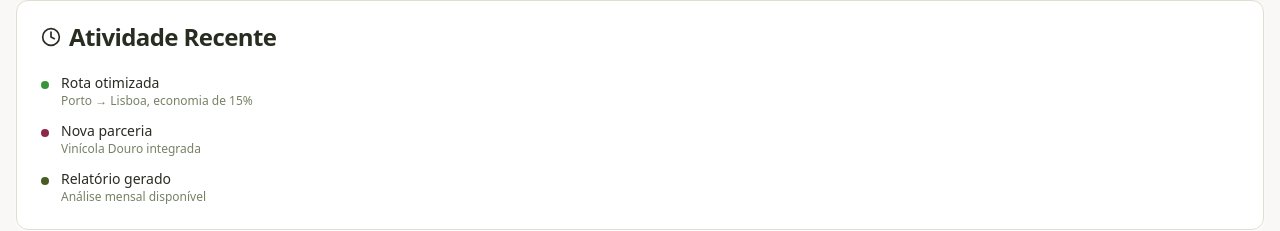
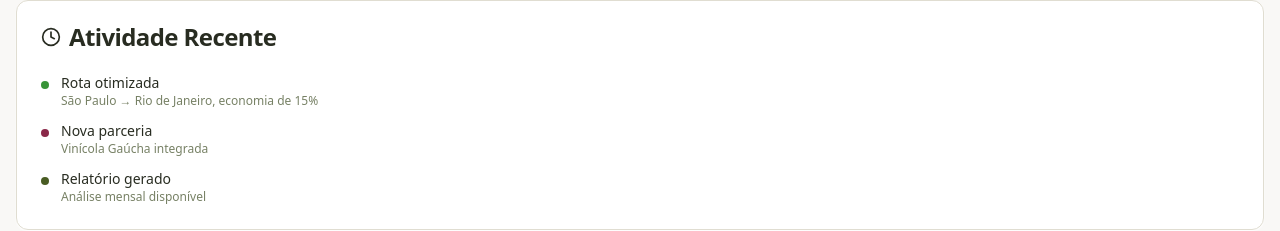
Before and after one commit to Vinuliru/sketchpad-studio-app, a React (Vite) app: page / in a window 1280 px wide. Shown: the part 848-1079 px from the top of the page. Built offline with nearby package versions, Linux system fonts and the light colour scheme; the HTML template or start-up script is replaced by a standard one.

Commit message:
Update dashboard route

```diff
--- a/src/pages/Dashboard.tsx
+++ b/src/pages/Dashboard.tsx
@@ -135,14 +135,14 @@ export default function Dashboard() {
             <div className="w-2 h-2 bg-success rounded-full mt-2"></div>
             <div>
               <p className="text-sm font-medium">Rota otimizada</p>
-              <p className="text-xs text-muted-foreground">Porto → Lisboa, economia de 15%</p>
+              <p className="text-xs text-muted-foreground">São Paulo → Rio de Janeiro, economia de 15%</p>
             </div>
           </div>
           <div className="flex items-start gap-3">
             <div className="w-2 h-2 bg-wine rounded-full mt-2"></div>
             <div>
               <p className="text-sm font-medium">Nova parceria</p>
-              <p className="text-xs text-muted-foreground">Vinícola Douro integrada</p>
+              <p className="text-xs text-muted-foreground">Vinícola Gaúcha integrada</p>
             </div>
           </div>
           <div className="flex items-start gap-3">
```
